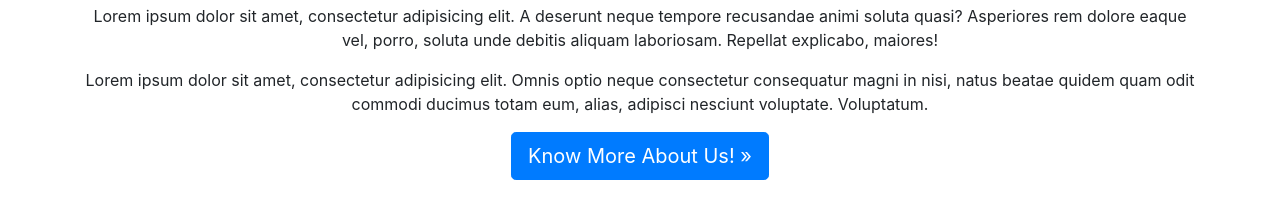
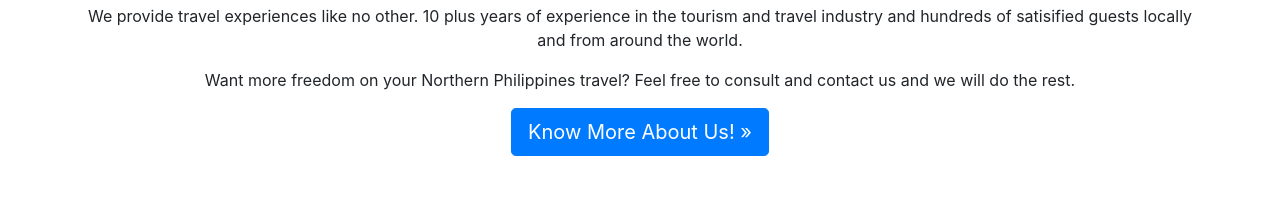
Before and after one commit to jopeezapido/jbv-travel-and-tours-corp-website, a plain HTML site: page index.html in a window 1280 px wide. Shown: the part 543-760 px from the top of the page. Drawn offline with nearby package versions, Linux system fonts and the light colour scheme.

Commit message:
add write up content for action header

```diff
--- a/index.html
+++ b/index.html
@@ -67,8 +67,8 @@
       <div class="row">
         <div class="col-sm-12 mt-4 text-center">
           <h2 class="mt-4">Northern Philippines Tours, Just For You.</h2>
-          <p>Lorem ipsum dolor sit amet, consectetur adipisicing elit. A deserunt neque tempore recusandae animi soluta quasi? Asperiores rem dolore eaque vel, porro, soluta unde debitis aliquam laboriosam. Repellat explicabo, maiores!</p>
-          <p>Lorem ipsum dolor sit amet, consectetur adipisicing elit. Omnis optio neque consectetur consequatur magni in nisi, natus beatae quidem quam odit commodi ducimus totam eum, alias, adipisci nesciunt voluptate. Voluptatum.</p>
+          <p>We provide travel experiences like no other. 10 plus years of experience in the tourism and travel industry and hundreds of satisified guests locally and from around the world.</p>
+          <p>Want more freedom on your Northern Philippines travel? Feel free to consult and contact us and we will do the rest.</p>
           <p>
             <a id="tours-anchor" class="btn btn-primary btn-lg" href="about.html#about-anchor">Know More About Us! &raquo;</a>
           </p>
```
